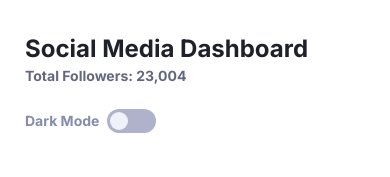
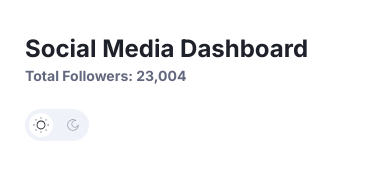
Before and after one commit to E-sims/SocialDash, a website: page index.html in a window 390 px wide. Shown: the top 177 px of the page. Drawn offline with Linux system fonts and the light colour scheme; files that its build step writes are made by us from their sources.

Commit message:
Refactor theme toggle and toggle logic

```diff
--- a/app/js/script.js
+++ b/app/js/script.js
@@ -1,13 +1,20 @@
-const radioButtons = document.querySelectorAll('input[name="theme"]')
+//swtich function
 
-radioButtons.forEach((radio) => {
-  radio.addEventListener('change', () => {
-    if (radio.id === 'dark') {
-      document.body.classList.add('dark')
-      document.body.classList.remove('light')
-    } else {
-      document.body.classList.add('light')
-      document.body.classList.remove('dark')
-    }
-  })
-})
+const switchTheme = () => {
+  // Get the root element and data-theme value
+  const rElement = document.documentElement
+  let theme = rElement.getAttribute('data-theme')
+
+  let newTheme = theme === 'light' ? 'dark' : 'light'
+
+  // Set the theme
+  rElement.setAttribute('data-theme', newTheme)
+
+  // Set the localStorage theme preference
+  localStorage.setItem('theme', newTheme)
+}
+
+// Add event listener for switching theme
+document.querySelector('.toggle').addEventListener('click', switchTheme)
+
+// Listen for OS theme changes
--- a/app/scss/components/toggle.scss
+++ b/app/scss/components/toggle.scss
@@ -1,67 +1,43 @@
 @use '../util' as *;
 
 .toggle {
-  display: grid;
-  grid-template-columns: 1fr auto;
-  gap: rem(4.8) rem(8);
-  border: none;
-  margin: 0;
-  padding: 0;
+  position: relative;
+  display: flex;
+  gap: rem(16);
+  flex-direction: row;
+  width: fit-content;
+  border-radius: rem(16);
+  height: rem(32);
+  justify-content: center;
   align-items: center;
+  padding: rem(8);
+  background: var(--toggle-bg);
 
-  label {
-    font-size: rem(14);
-    font-weight: 700;
-    color: var(--toggle);
-    grid-column: 1 / 2;
-    display: inline-block;
+  &::before {
+    content: '';
+    position: absolute;
+    width: rem(24);
+    height: rem(24);
+    border-radius: 50%;
+    background-color: var(--toggle-button);
+    z-index: 0;
+    left: 0;
+    transform: translateX(var(--toggle-button-pos));
+    transition: transform 300ms ease-in-out;
+  }
 
-    &[for='dark'] {
-      line-height: rem(24);
+  &__icon {
+    fill: var(--text-color-secondary);
+    height: rem(16);
+    width: rem(16);
+    z-index: 1;
+    transition: var(--default-transistion);
+
+    &#icon-sun {
+      fill: var(--icon-color-sun);
+    }
+    &#icon-moon {
+      fill: var(--icon-color-moon);
     }
   }
-
-  &__wrapper {
-    position: relative;
-    grid-column: 2 / 3;
-    height: rem(24);
-    width: 100%;
-  }
-
-  input[type='radio'] {
-    opacity: 0;
-    margin: 0 -2px 0 0;
-    width: rem(24);
-    height: rem(24);
-  }
-
-  &__background {
-    display: block;
-    height: 100%;
-    position: absolute;
-    width: 100%;
-    top: 0;
-    border-radius: rem(12);
-    background: var(--toggle-bg);
-    pointer-events: none;
-    opacity: 1;
-  }
-
-  &__button {
-    position: absolute;
-    left: rem(3);
-    top: rem(3);
-    right: 100%;
-    width: rem(18);
-    height: rem(18);
-    border-radius: 50%;
-    background-color: var(--toggle-button);
-    pointer-events: none;
-    transition: all 150ms ease-in-out;
-  }
-
-  #light:checked ~ .toggle__button {
-    left: calc(100% - 21px);
-    right: 3px;
-  }
 }
--- a/app/scss/globals/boilerplate.scss
+++ b/app/scss/globals/boilerplate.scss
@@ -1,6 +1,10 @@
 html {
   font-size: 100%;
   box-sizing: border-box;
+  --default-transistion: color 0.3s ease-in-out, background 0.3s ease-in-out,
+    background-color 0.3s ease-in-out, border-color 0.3s ease-in-out,
+    fill 0.3s ease-in-out, stroke 0.3s ease-in-out, opacity 0.3s ease-in-out,
+    transform 0.3s ease-in-out;
 }
 
 *,
@@ -15,6 +19,7 @@ body {
   font-family: var(--font-inter);
   background: var(--background);
   color: var(--text-color);
+  transition: var(--default-transistion);
 }
 
 .visually-hidden {
--- a/app/scss/globals/colors.scss
+++ b/app/scss/globals/colors.scss
@@ -1,5 +1,37 @@
+:root [data-theme='light'] {
+  --background: hsl(0, 0%, 100%);
+  --text-color: hsl(230, 17%, 14%);
+  --text-color-secondary: hsl(228, 12%, 44%);
+  --card-bg: hsl(227, 47%, 96%);
+  --card-bg-hover: hsl(228, 33%, 91%);
+  --toggle-bg: hsl(227, 47%, 96%);
+  --toggle-button: hsl(0, 0%, 100%);
+  --icon-color-sun: var(--text-color);
+  --icon-color-moon: var(--text-color-secondary);
+  --toggle-button-pos: 4px;
+}
+
+:root[data-theme='dark'] {
+  --toggle-bg-start: hsl(210, 78%, 56%);
+  --toggle-bg-end: hsl(146, 68%, 55%);
+  --background: hsl(230, 17%, 14%);
+  --text-color: hsl(0, 0%, 100%);
+  --text-color-secondary: hsl(228, 34%, 66%);
+  --card-bg: hsl(228, 28%, 20%);
+  --card-bg-hover: hsl(228, 25%, 27%);
+  --toggle: hsl(0, 0%, 100%);
+  --toggle-bg: linear-gradient(
+    225deg,
+    var(--toggle-bg-end) 0%,
+    var(--toggle-bg-start) 98.02%
+  );
+  --toggle-button: hsl(230, 17%, 14%);
+  --icon-color-sun: hsla(185, 39%, 25%, 0.76);
+  --icon-color-moon: var(--text-color);
+  --toggle-button-pos: 2.25rem;
+}
+
 :root {
-  // Primary
   --limegreen: hsl(163, 72%, 41%);
   --brightred: hsl(356, 69%, 56%);
   --facebook: hsl(208, 92%, 53%);
@@ -8,75 +40,14 @@
   --instagram-middle: hsl(5, 77%, 71%);
   --instagram-end: hsl(329, 70%, 58%);
   --youtube: hsl(348, 97%, 39%);
-  --toggle-bg-start: hsl(210, 78%, 56%);
-  --toggle-bg-end: hsl(146, 68%, 55%);
-  --toggle-light: hsl(230, 19%, 60%);
-  --toggle-bg-light: hsl(230, 22%, 74%);
-  --toggle-button-light: hsl(228, 46%, 96%);
-  // Dark Theme
-  --dark-card-hover: hsl(228, 25%, 27%);
-  --dark-bg: hsl(230, 17%, 14%);
-  --dark-top-bg: hsl(232, 19%, 15%);
-  --dark-card-bg: hsl(228, 28%, 20%);
-  --dark-text: hsl(228, 34%, 66%);
-  --dark-text-white: hsl(0, 0%, 100%);
-  // Light Theme
-  --light-card-hover: hsl(228, 33%, 91%);
-  --light-bg: hsl(0, 0%, 100%);
-  --light-top-bg: hsl(225, 100%, 98%);
-  --light-card-bg: hsl(227, 47%, 96%);
-  --light-text: hsl(228, 12%, 44%);
-  --light-text-blk: hsl(230, 17%, 14%);
-
-  --background: var(--light-bg);
-  --text-color: var(--light-text-blk);
-  --text-color-secondary: var(--light-text);
-  --card-bg: var(--light-card-bg);
-  --card-bg-hover: var(--light-card-hover);
-  --toggle: var(--toggle-light);
-  --toggle-bg: var(--toggle-bg-light);
-  --toggle-button: var(--toggle-button-light);
+  --background: hsl(0, 0%, 100%);
+  --text-color: hsl(230, 17%, 14%);
+  --text-color-secondary: hsl(228, 12%, 44%);
+  --card-bg: hsl(227, 47%, 96%);
+  --card-bg-hover: hsl(228, 33%, 91%);
+  --toggle-bg: hsl(227, 47%, 96%);
+  --toggle-button: hsl(0, 0%, 100%);
+  --icon-color-sun: var(--text-color);
+  --icon-color-moon: hsla(229, 12%, 44%, 0.65);
+  --toggle-button-pos: 4px;
 }
-
-@media (prefers-color-scheme: dark) {
-  :root {
-    --background: var(--dark-bg);
-    --text-color: var(--dark-text-white);
-    --text-color-secondary: var(--dark-text);
-    --card-bg: var(--dark-card-bg);
-    --card-bg-hover: var(--dark-card-hover);
-    --toggle: var(--light-bg);
-    --toggle-bg: linear-gradient(
-      225deg,
-      var(--toggle-bg-end) 0%,
-      var(--toggle-bg-start) 98.02%
-    );
-    --toggle-button: var(--dark-bg);
-  }
-}
-
-body.light {
-  --background: var(--light-bg);
-  --text-color: var(--light-text-blk);
-  --text-color-secondary: var(--light-text);
-  --card-bg: var(--light-card-bg);
-  --card-bg-hover: var(--light-card-hover);
-  --toggle: var(--toggle-light);
-  --toggle-bg: var(--toggle-bg-light);
-  --toggle-button: var(--toggle-button-light);
-}
-
-body.dark {
-  --background: var(--dark-bg);
-  --text-color: var(--dark-text-white);
-  --text-color-secondary: var(--dark-text);
-  --card-bg: var(--dark-card-bg);
-  --card-bg-hover: var(--dark-card-hover);
-  --toggle: var(--light-bg);
-  --toggle-bg: linear-gradient(
-    225deg,
-    var(--toggle-bg-end) 0%,
-    var(--toggle-bg-start) 98.02%
-  );
-  --toggle-button: var(--dark-bg);
-}
--- a/index.html
+++ b/index.html
@@ -1,10 +1,24 @@
 <!DOCTYPE html>
-<html lang="en">
+<html lang="en" data-theme="light">
   <head>
     <meta charset="UTF-8" />
     <meta name="viewport" content="width=device-width, initial-scale=1.0" />
     <!-- displays site properly based on user's device -->
 
+    <script>
+      // check local storage
+      let localStorageTheme = localStorage.getItem('theme')
+      themeToSet = localStorageTheme
+
+      // If local storage is not set, we then check OS
+
+      if (!localStorageTheme) {
+        themeToSet = window.matchMedia('(prefers-color-scheme: dark)').matches
+          ? 'dark'
+          : 'light'
+      }
+      document.documentElement.setAttribute('data-theme', themeToSet)
+    </script>
     <link
       rel="icon"
       type="image/png"
@@ -43,19 +57,50 @@
         <span class="header__subtitle">Total Followers: 23,004</span>
       </div>
 
-      <fieldset class="toggle" aria-label="theme switcher" role="radiogroup">
-        <label for="dark">Dark Mode
-          <span class="visually-hidden">On</span>
-        </label>
-        <label for="light" class="visually-hidden">Dark Mode Off</span>
-        </label>
-        <div class="toggle__wrapper">
-          <input type="radio" name="theme" id="dark" />
-          <input type="radio" name="theme" id="light" />
-          <span aria-hidden="true" class="toggle__background"></span>
-          <span aria-hidden="true" class="toggle__button"></span>
-        </div>
-      </fieldset>
+      <div class="toggle">
+        <svg
+          class="toggle__icon"
+          id="icon-sun"
+          xmlns="http://www.w3.org/2000/svg"
+          viewBox="0 0 20 20"
+          fill="none"
+        >
+          <path d="M9.5 18.25V19.5H10.5V18.25H9.5Z" />
+          <path d="M9.5 0.5V1.75H10.5V0.5H9.5Z" />
+          <path
+            fill-rule="evenodd"
+            clip-rule="evenodd"
+            d="M4.5 10C4.5 6.96243 6.96243 4.5 10 4.5C13.0376 4.5 15.5 6.96243 15.5 10C15.5 13.0376 13.0376 15.5 10 15.5C6.96243 15.5 4.5 13.0376 4.5 10ZM10 5.5C7.51472 5.5 5.5 7.51472 5.5 10C5.5 12.4853 7.51472 14.5 10 14.5C12.4853 14.5 14.5 12.4853 14.5 10C14.5 7.51472 12.4853 5.5 10 5.5Z"
+          />
+          <path d="M0.5 9.5H1.75V10.5H0.5V9.5Z" />
+          <path d="M18.25 9.5H19.5V10.5H18.25V9.5Z" />
+          <path
+            d="M3.63604 2.92896L4.51992 3.81284L3.81281 4.51995L2.92893 3.63606L3.63604 2.92896Z"
+          />
+          <path
+            d="M16.1872 15.4801L17.0711 16.364L16.364 17.0711L15.4801 16.1872L16.1872 15.4801Z"
+          />
+          <path
+            d="M3.81284 15.4801L2.92896 16.364L3.63606 17.0711L4.51995 16.1872L3.81284 15.4801Z"
+          />
+          <path
+            d="M16.364 2.92894L15.4801 3.81282L16.1872 4.51993L17.0711 3.63604L16.364 2.92894Z"
+          />
+        </svg>
+        <svg
+          id="icon-moon"
+          class="toggle__icon"
+          xmlns="http://www.w3.org/2000/svg"
+          viewBox="0 0 24 24"
+          fill="none"
+        >
+          <path
+            fill-rule="evenodd"
+            clip-rule="evenodd"
+            d="M12 4.5C7.85786 4.5 4.5 7.85786 4.5 12C4.5 16.1421 7.85786 19.5 12 19.5C15.3719 19.5 18.2241 17.2748 19.1682 14.2128C18.1652 15.2237 16.7747 15.85 15.2375 15.85C12.1792 15.85 9.7 13.3708 9.7 10.3125C9.7 7.57737 11.683 5.30539 14.2897 4.8558C13.5681 4.62474 12.7988 4.5 12 4.5ZM3.5 12C3.5 7.30558 7.30558 3.5 12 3.5C13.8268 3.5 15.5204 4.07687 16.9066 5.05833L16.4809 5.94735C16.0864 5.8352 15.6694 5.775 15.2375 5.775C12.7315 5.775 10.7 7.80651 10.7 10.3125C10.7 12.8185 12.7315 14.85 15.2375 14.85C17.2235 14.85 18.9127 13.5738 19.5273 11.7953L20.4999 11.9561C20.5 11.9707 20.5 11.9854 20.5 12C20.5 16.6944 16.6944 20.5 12 20.5C7.30558 20.5 3.5 16.6944 3.5 12Z"
+          />
+        </svg>
+      </div>
     </header>
     <main>
       <section class="container cards">
```
Also changed, not shown: dist/script.js, dist/style.css, 2 other files.
